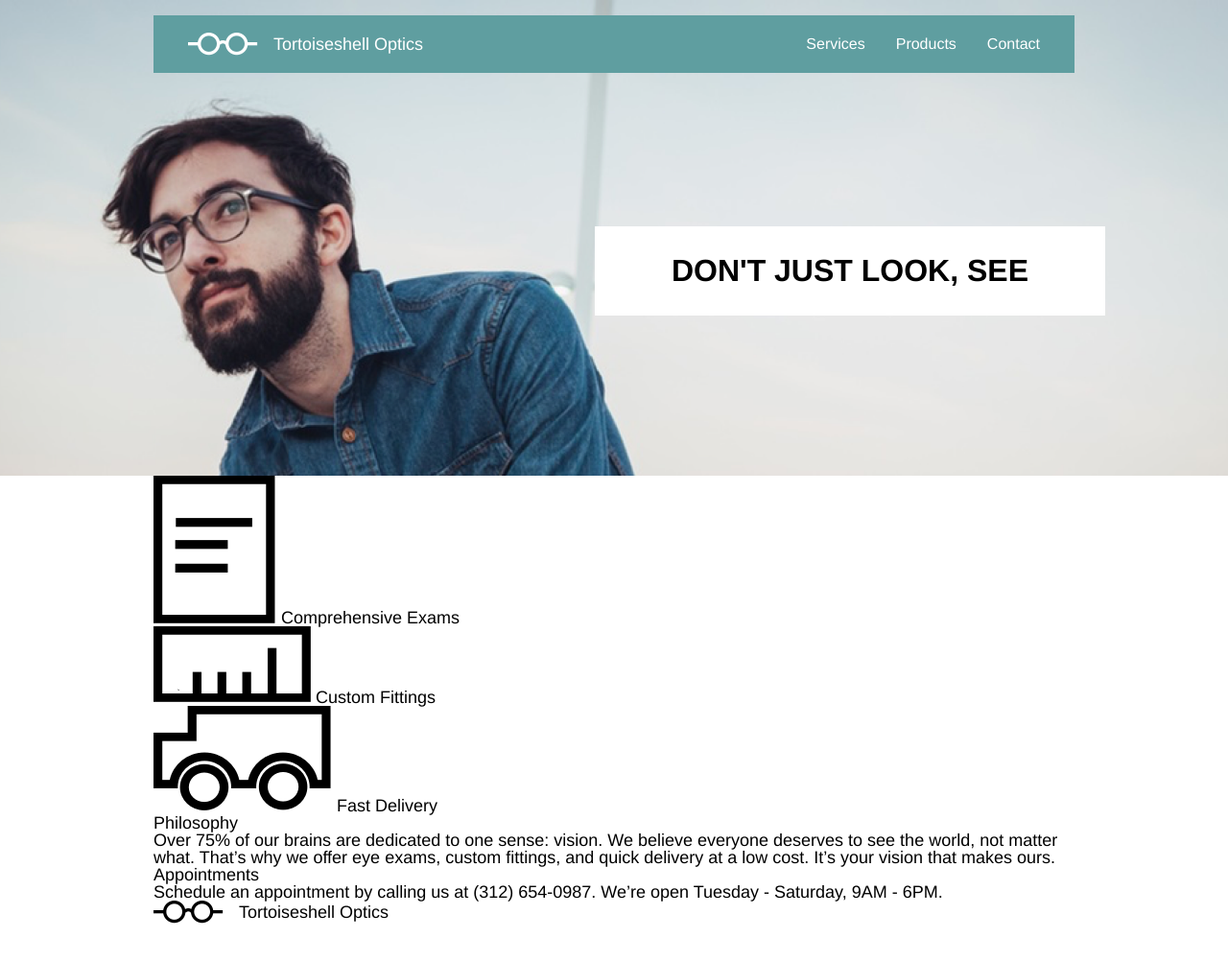
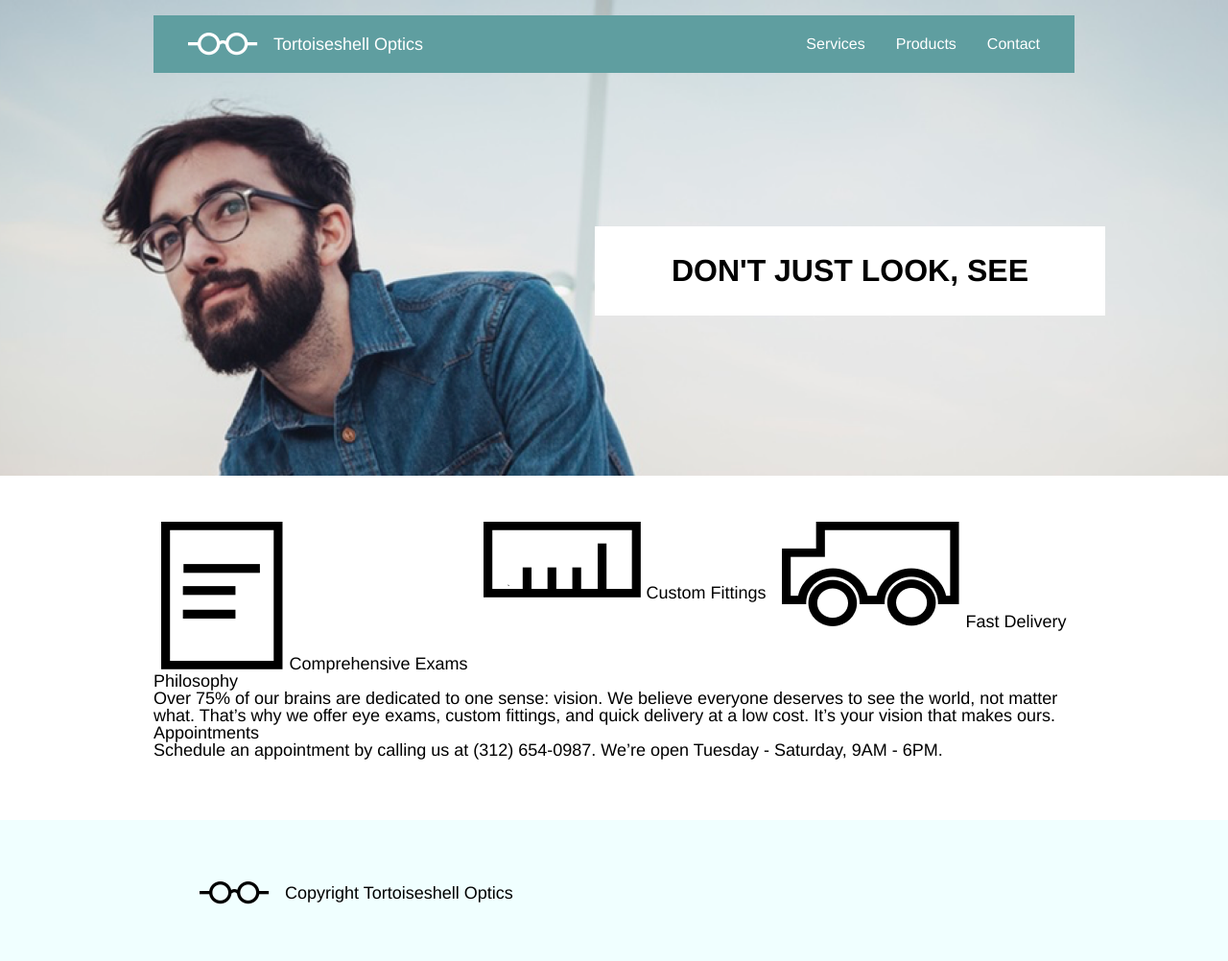
Before and after one commit to laurennagy/Tortoiseshell-Optics, a plain HTML site: page index.html in a window 1280 px wide. Shown: the whole page at 96% size. Before the commit the page ends 963 px from the top, so only its background shows below. Drawn offline with Linux system fonts and the light colour scheme.

Commit message:
Style footer

```diff
--- a/index.html
+++ b/index.html
@@ -78,7 +78,7 @@
       <div class="container">
         <div class="logo">
           <img src="resources/img/logo-black.png" alt="logo">
-          <span>Tortoiseshell Optics</span>
+          <span>Copyright Tortoiseshell Optics</span>
         </div>
       </div>
     </footer>
--- a/resources/css/style.css
+++ b/resources/css/style.css
@@ -10,6 +10,17 @@ h1 {
   line-height: 1.4em;
   font-weight: bold;
   text-transform: uppercase;
+}
+
+/* Container */
+
+.container {
+  max-width: 960px;
+  margin: 0 auto;
+}
+
+.flex {
+  display: flex;
 }
 
 /* Hero Image */
@@ -71,15 +82,35 @@ nav ul li:last-child {
   padding-right: 1rem;
 }
 
-/* Classes */
+/* Icon Section */
 
-.container {
-  max-width: 960px;
-  margin: 0 auto;
+.icons {
+  display: flex;
+  min-height: 8rem;
+  margin-top: 3rem;
+  justify-content: space-around;
 }
 
-.flex {
-  display: flex;
+.icon {
+  display: block;
+  flex-direction: row;
+  flex-wrap: wrap;
+  justify-content: center;
+}
+
+/* Philosophy & Appointments */
+
+/* Footer */
+
+footer {
+  background-color: azure;
+  text-align: left;
+  padding: 4rem;
+  margin-top: 4rem;
+}
+
+footer .logo {
+  margin-left: 3rem;
 }
 
 /* Media Queries */
```
